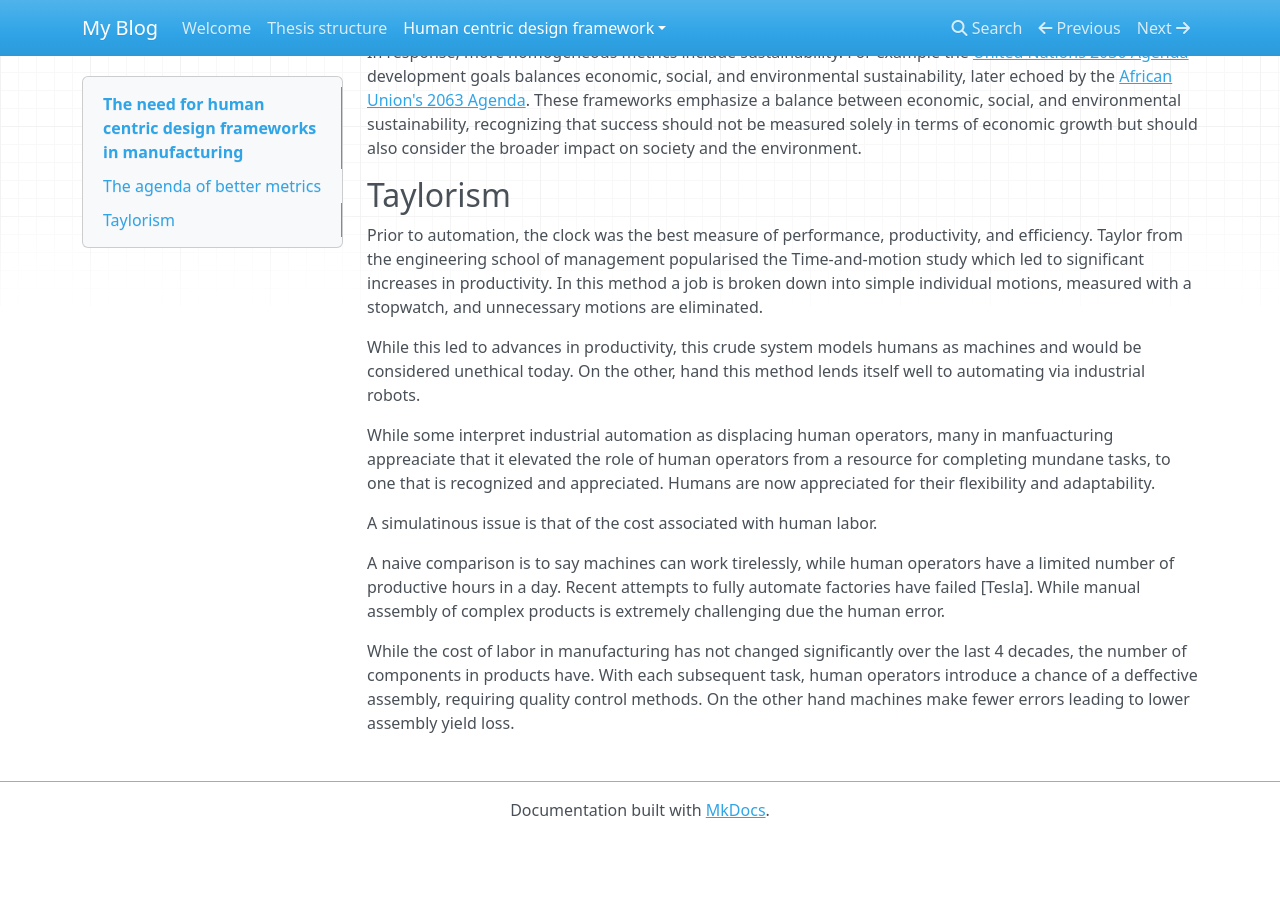
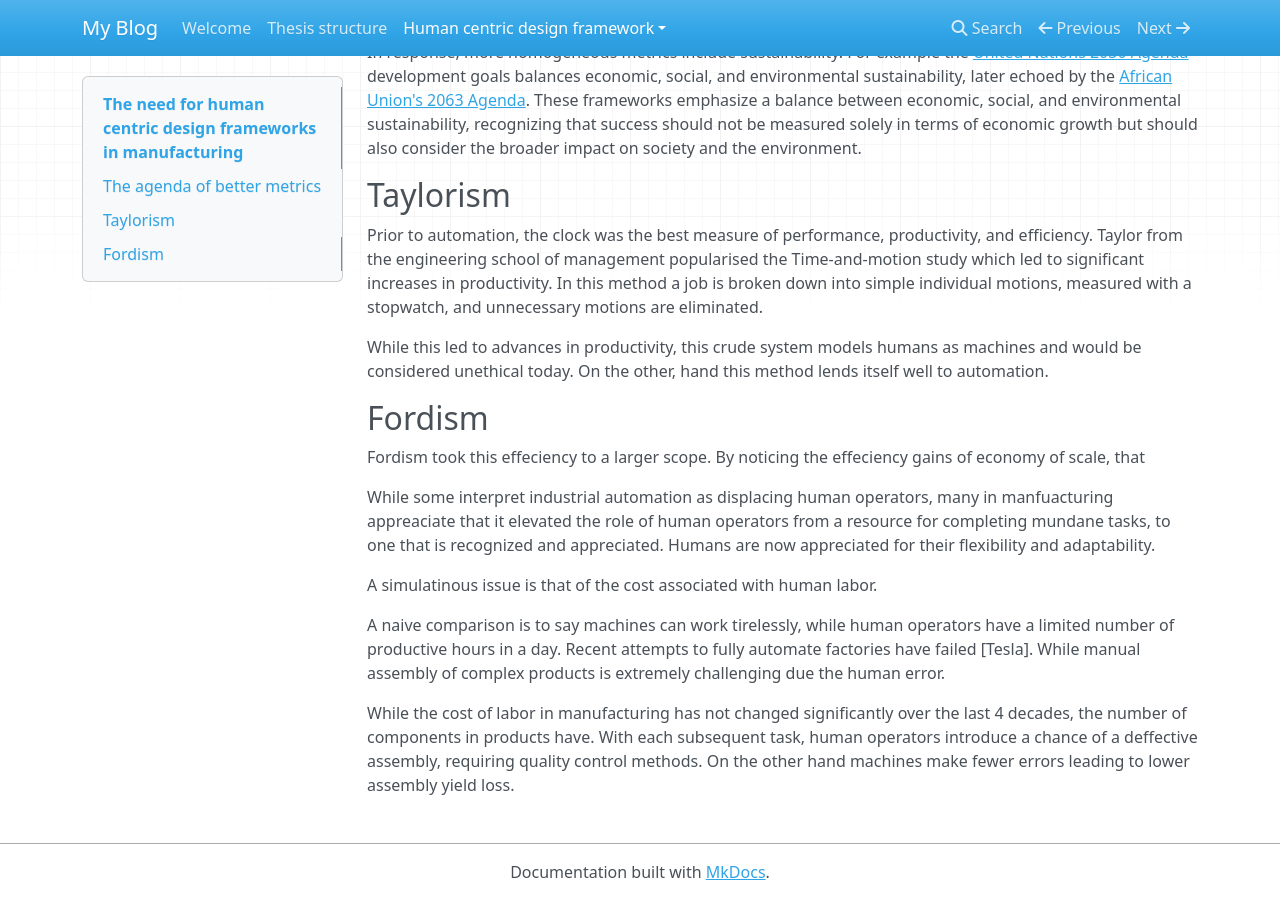
Before and after one commit to Steedalion/Blog, an MkDocs documentation site: the page built from docs/Human centric design framework/Human-centric-design-framework.md, in a window 1280 px wide and 900 px high, scrolled down 583 px. Built offline with MkDocs 1.6.1, drawn with Linux system fonts in a browser that asks for light colours; nearby versions of some CDN libraries; before the commit the page ends 1421 px from its top, so only the background shows below that.

Commit message:
Quick push via script.

```diff
--- a/docs/Human centric design framework/Human-centric-design-framework.md
+++ b/docs/Human centric design framework/Human-centric-design-framework.md
@@ -12,7 +12,13 @@
 
 Prior to automation, the clock was the best measure of performance, productivity, and efficiency. Taylor from the engineering school of management popularised the Time-and-motion study which led to significant increases in productivity. In this method a job is broken down into simple individual motions, measured with a stopwatch, and unnecessary motions are eliminated.
 
-While this led to advances in productivity, this crude system models humans as machines and would be considered unethical today. On the other, hand this method lends itself well to automating via industrial robots.
+While this led to advances in productivity, this crude system models humans as machines and would be considered unethical today. On the other, hand this method lends itself well to automation.
+
+## Fordism
+
+Fordism took this effeciency to a larger scope. By noticing the effeciency gains of economy of scale, that
+
+
 
 While some interpret industrial automation as displacing human operators, many in manfuacturing appreaciate that it elevated the role of human operators from a resource for completing mundane tasks, to one that is recognized and appreciated. Humans are now appreciated for their flexibility and adaptability.
 
```
Also changed, not shown: 1 other file.
